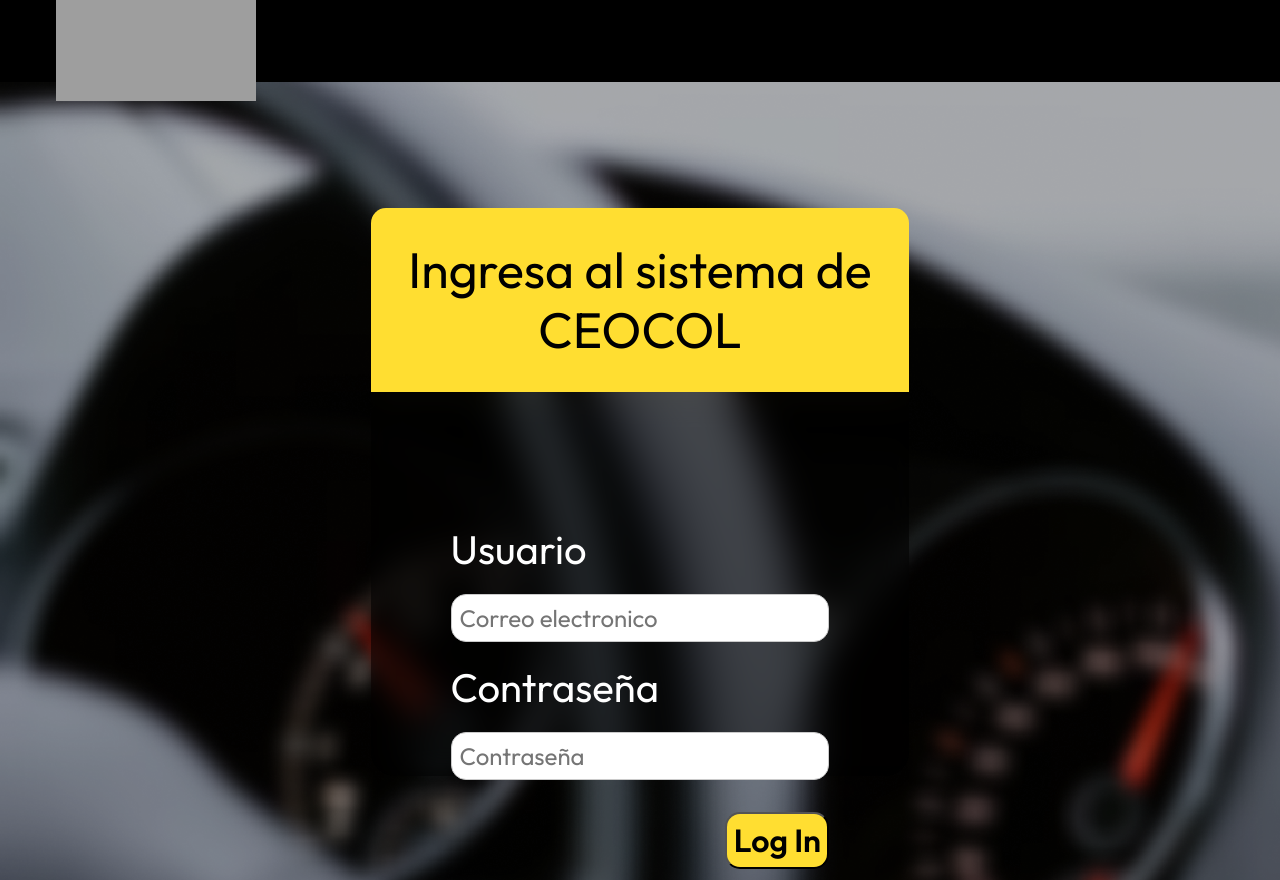
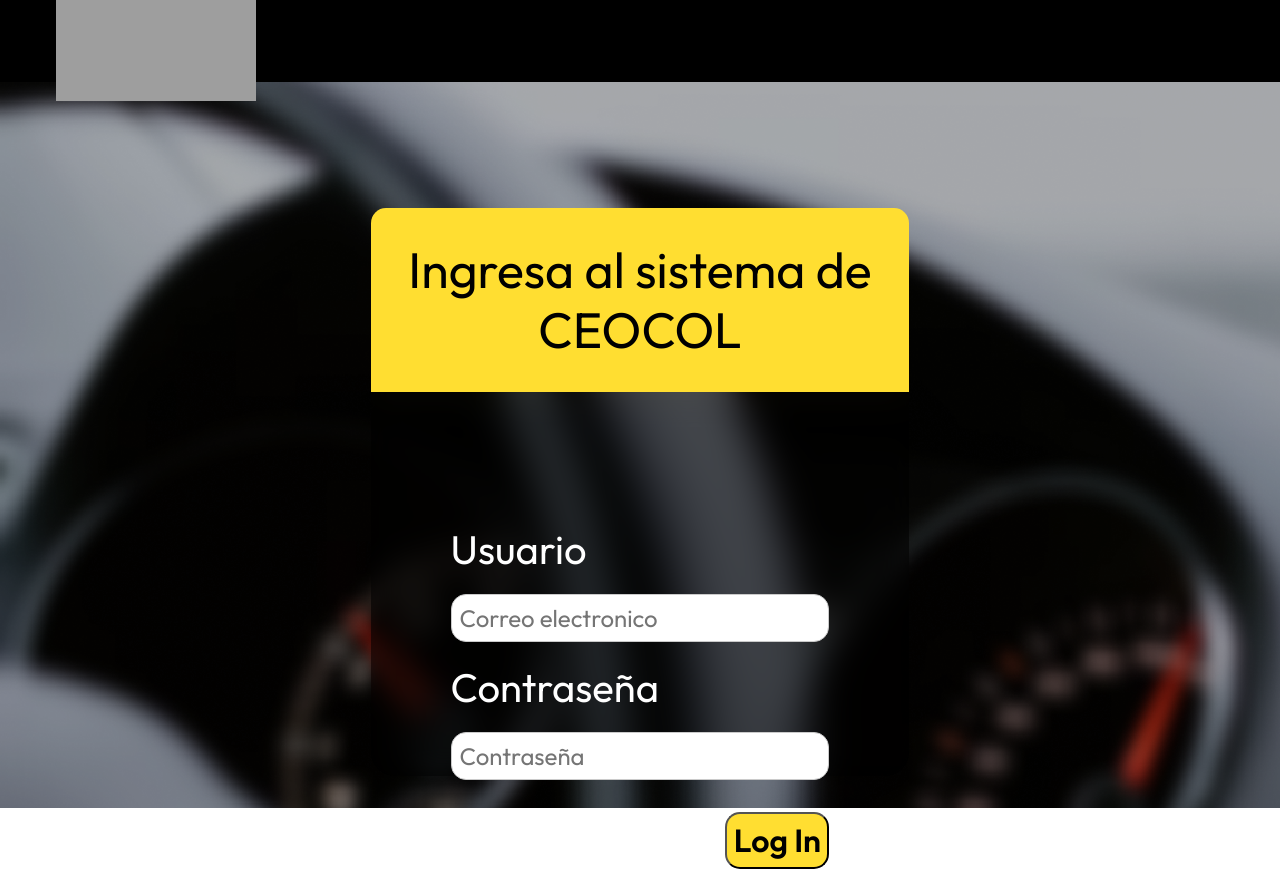
Before and after one commit to dianagarcial/PROYECTO-ISW2, a React (Create React App) app in the folder frontend/: page /operario in a window 1280 px wide. Built offline with nearby package versions, Linux system fonts and the light colour scheme; grey boxes are pictures that could not be loaded.

Commit message:
Update login.css

```diff
--- a/frontend/src/Styles/login.css
+++ b/frontend/src/Styles/login.css
@@ -4,7 +4,7 @@
   background-image: url(../imagenes/Recurso\ 3.png);
   background-repeat: no-repeat;
   padding-top: 5rem;
-  height: 100vh;
+  height: 91vh;
 }
 
 .conte-login {
```
